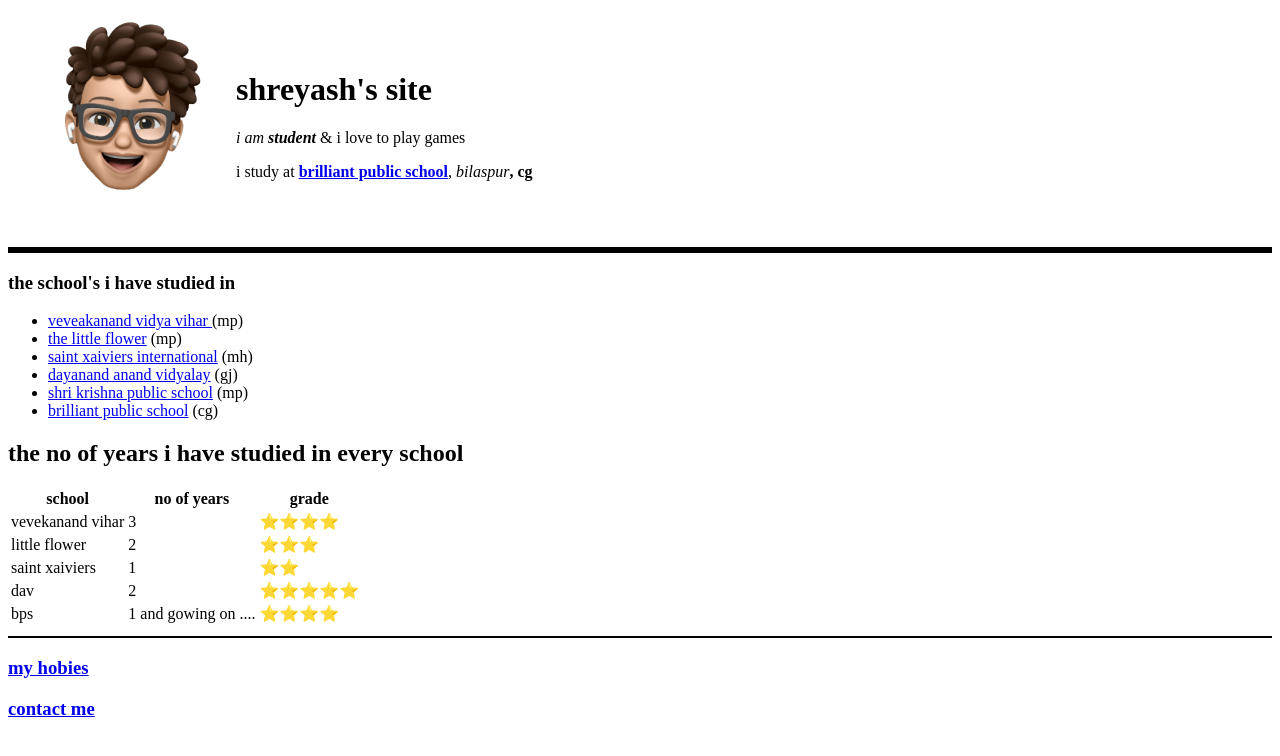
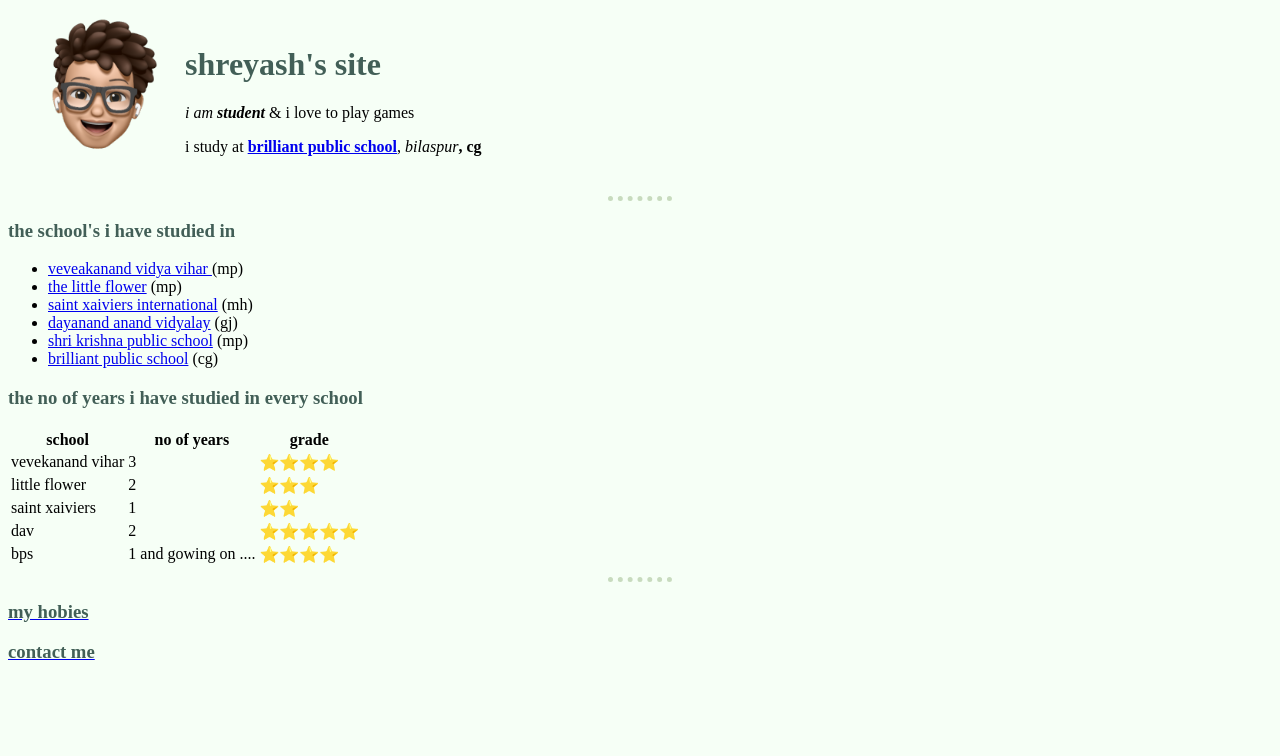
Before and after one commit to navshrey/about-me-, a plain HTML site: page index.html in a window 1280 px wide. Drawn offline with Linux system fonts and the light colour scheme.

Commit message:
Add files via upload
css added

```diff
--- /dev/null
+++ b/css/styles.css
@@ -0,0 +1,18 @@
+
+  body {
+    background-color: #f6fff6;
+  }
+
+  hr {
+    border-style: none;
+    border-top-style: dotted;
+    border-color:#C8DBBE;
+    border-width: 5px;
+    width:5%
+  }
+
+  img {
+    height: 170px
+  }
+  h1 {color: #425F57}
+  h3 {color: #425F57}
--- a/index.html
+++ b/index.html
@@ -4,6 +4,8 @@
 <head>
   <meta charset="utf-8">
   <title>shreyash nandi personal site </title>
+  <link rel="stylesheet" href="css/styles.css">
+
 </head>
 
 <body>
@@ -18,7 +20,7 @@
     </tr>
   </table>
 
-<hr size=6 color=black>
+  <hr>
 
   <h3>the school's i have studied in </h3>
   <ul>
@@ -31,7 +33,7 @@
   </ul>
 
 
-  <h2>the no of years i have studied in every school </h2>
+  <h3>the no of years i have studied in every school </h3>
   <table>
     <thead>
       <tr>
@@ -73,7 +75,7 @@
 
     </tr>
   </table>
-  <hr size=2 color=black>
+  <hr>
   <a href="hobies.html">
     <h3>my hobies</h3>
   </a>
@@ -83,7 +85,7 @@
     </strong></a>
 
 
-    </form>
+  </form>
 </body>
 
 </html>
```
Also changed, not shown: hobies.html (+1 -0 lines), my contact.html (+1 -0 lines).
